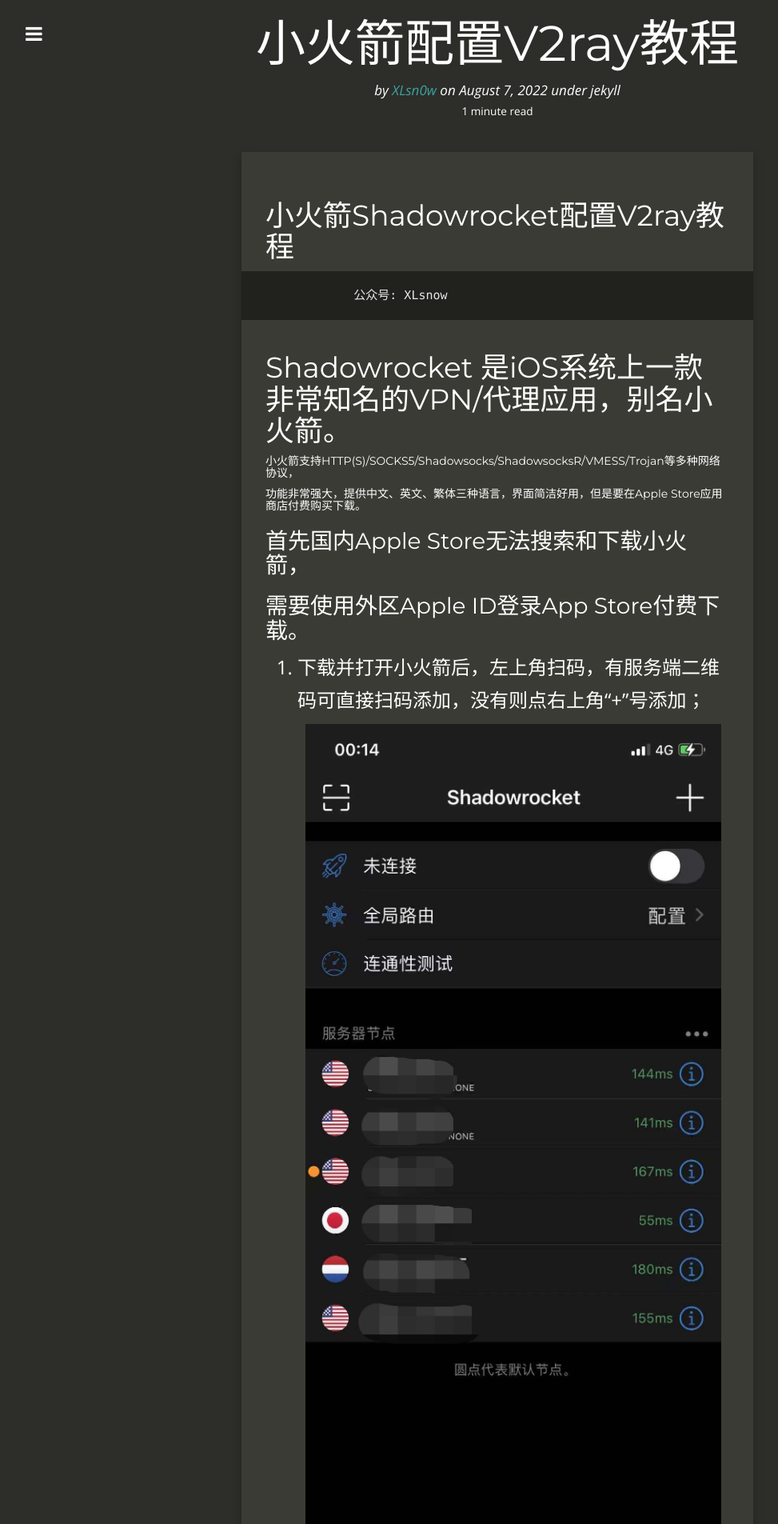
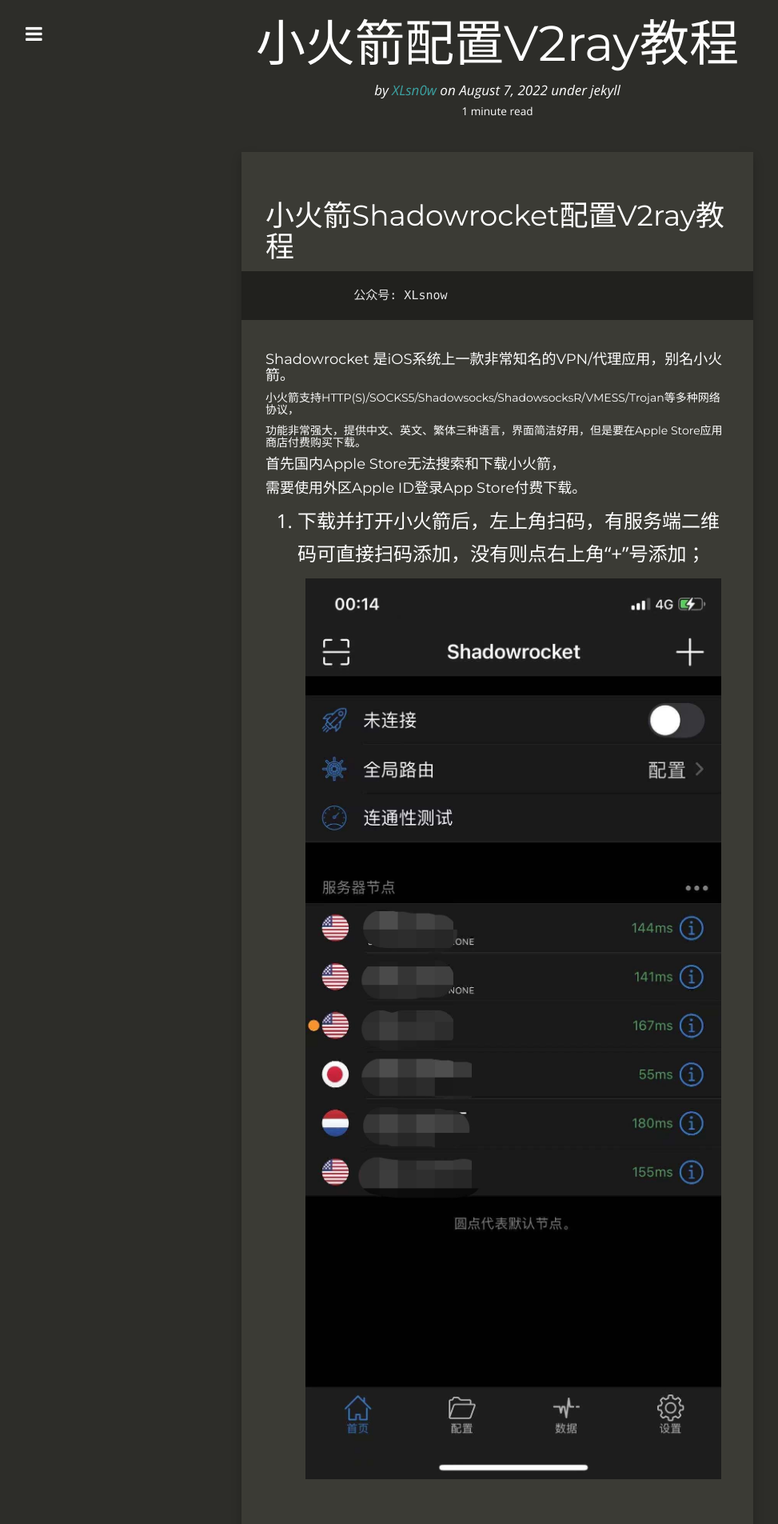
Before and after one commit to XLsn0w/XLsn0w.github.io, a Jekyll site: the page built from _posts/2022-08-11-XLsn0w.md, in a window 1280 px wide. Shown: the top 1905 px of the page at 80% size, without its empty margins (18-991 px from the left). Built offline with Jekyll 4.4.1, drawn with Linux system fonts in a browser that asks for light colours; nearby versions of some CDN libraries.

```diff
--- a/_posts/2022-08-11-XLsn0w.md
+++ b/_posts/2022-08-11-XLsn0w.md
@@ -14,13 +14,13 @@ tags:
 # 小火箭Shadowrocket配置V2ray教程
               公众号: XLsnow
 
-## Shadowrocket 是iOS系统上一款非常知名的VPN/代理应用，别名小火箭。
+#### Shadowrocket 是iOS系统上一款非常知名的VPN/代理应用，别名小火箭。
 
 ##### 小火箭支持HTTP(S)/SOCKS5/Shadowsocks/ShadowsocksR/VMESS/Trojan等多种网络协议，
 ##### 功能非常强大，提供中文、英文、繁体三种语言，界面简洁好用，但是要在Apple Store应用商店付费购买下载。
 
-### 首先国内Apple Store无法搜索和下载小火箭，
-### 需要使用外区Apple ID登录App Store付费下载。
+#### 首先国内Apple Store无法搜索和下载小火箭，
+#### 需要使用外区Apple ID登录App Store付费下载。
 
 1. 下载并打开小火箭后，左上角扫码，有服务端二维码可直接扫码添加，没有则点右上角“+”号添加；
 ![](https://github.com/XLsn0w/XLsn0w.github.io/blob/master/Assets/Shadowrocket_1.jpg?raw=true)
```
